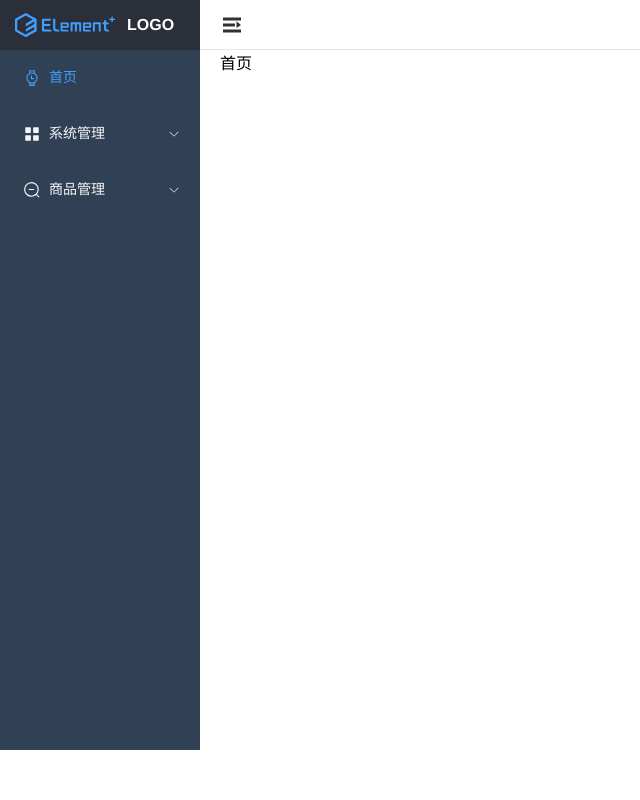
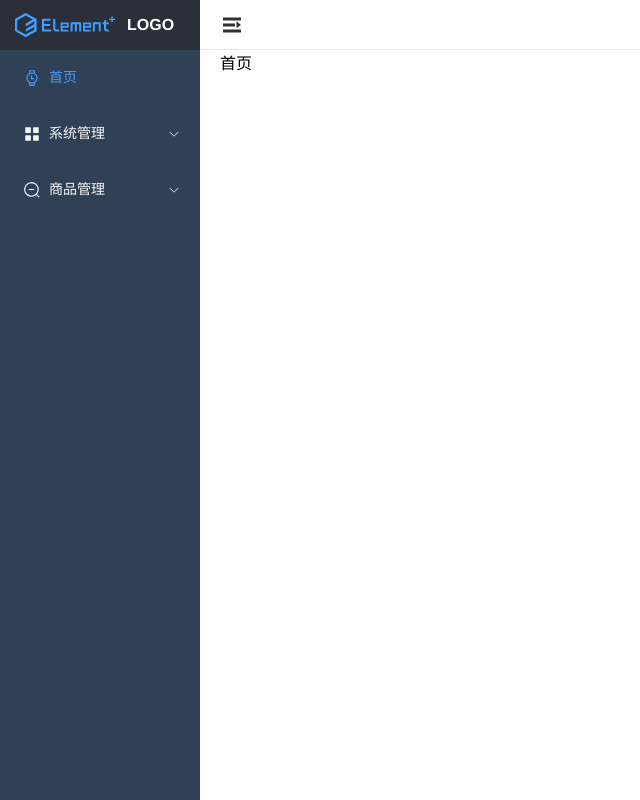
Before and after one commit to chaoyuekongjian/vue3-project, a Vue app: page /dashboard in a window 1280 px wide. Shown: the whole page, without its empty margins (0-640 px from the left). Built offline with nearby package versions, Linux system fonts and the light colour scheme.

Commit message:
feat: 侧边栏布局调整

```diff
--- a/index.html
+++ b/index.html
@@ -5,17 +5,17 @@
     <link rel="icon" href="/favicon.ico" />
     <meta name="viewport" content="width=device-width, initial-scale=1.0" />
     <title>Vite App</title>
-    <style>
-      html, body, #app {
-        padding: 0;
-        margin: 0;
-        height: 100%;
-        box-sizing: border-box;
-      }
-    </style>
   </head>
   <body>
     <div id="app"></div>
     <script type="module" src="/src/main.ts"></script>
   </body>
 </html>
+<style>
+  html,body,#app{
+    padding: 0;
+    margin: 0;
+    height: 100%;
+    box-sizing: border-box;
+  }
+</style>
--- a/src/layout/index.vue
+++ b/src/layout/index.vue
@@ -1,6 +1,6 @@
 <template>
   <el-container class="layout">
-    <el-aside width="auto" class="aside">
+    <el-aside width="auto" class="asside">
       <MenuBar />
     </el-aside>
     <el-container>
--- a/src/layout/menu/menu-bar.vue
+++ b/src/layout/menu/menu-bar.vue
@@ -1,4 +1,5 @@
 <template>
+  <MenuLogo v-if="!isCollapse" />
   <el-menu
     :default-active="activeIndex"
     class="el-menu-vertical-demo"
@@ -10,7 +11,6 @@
   >
     <MenuItem :menuList="menuList" />
   </el-menu>
-  <MenuLogo v-if="!isCollapse" />
 </template>
 
 <script lang="ts" setup>
@@ -145,13 +145,7 @@ const handleClose = (key: string, keyPath: string[]) => {
 <style scoped>
 .el-menu-vertical-demo:not(.el-menu--collapse) {
   width: 200px;
-  height: calc(100% - 50px);
-  padding-top: 50px;
-  margin-bottom: -50px;
-}
-
-.el-menu-vertical-demo.el-menu--collapse {
-  height: 100%;
+  min-height: 400px;
 }
 
 .el-menu {
--- a/src/layout/menu/menu-logo.vue
+++ b/src/layout/menu/menu-logo.vue
@@ -6,10 +6,6 @@
 </template>
 <style lang="scss" scoped>
 .logo{
-  position: absolute;
-  left: 0;
-  top: 0;
-  width: 185px;
   background-color: #2b2f3a;
   height: 50px;
   border:none;
```
